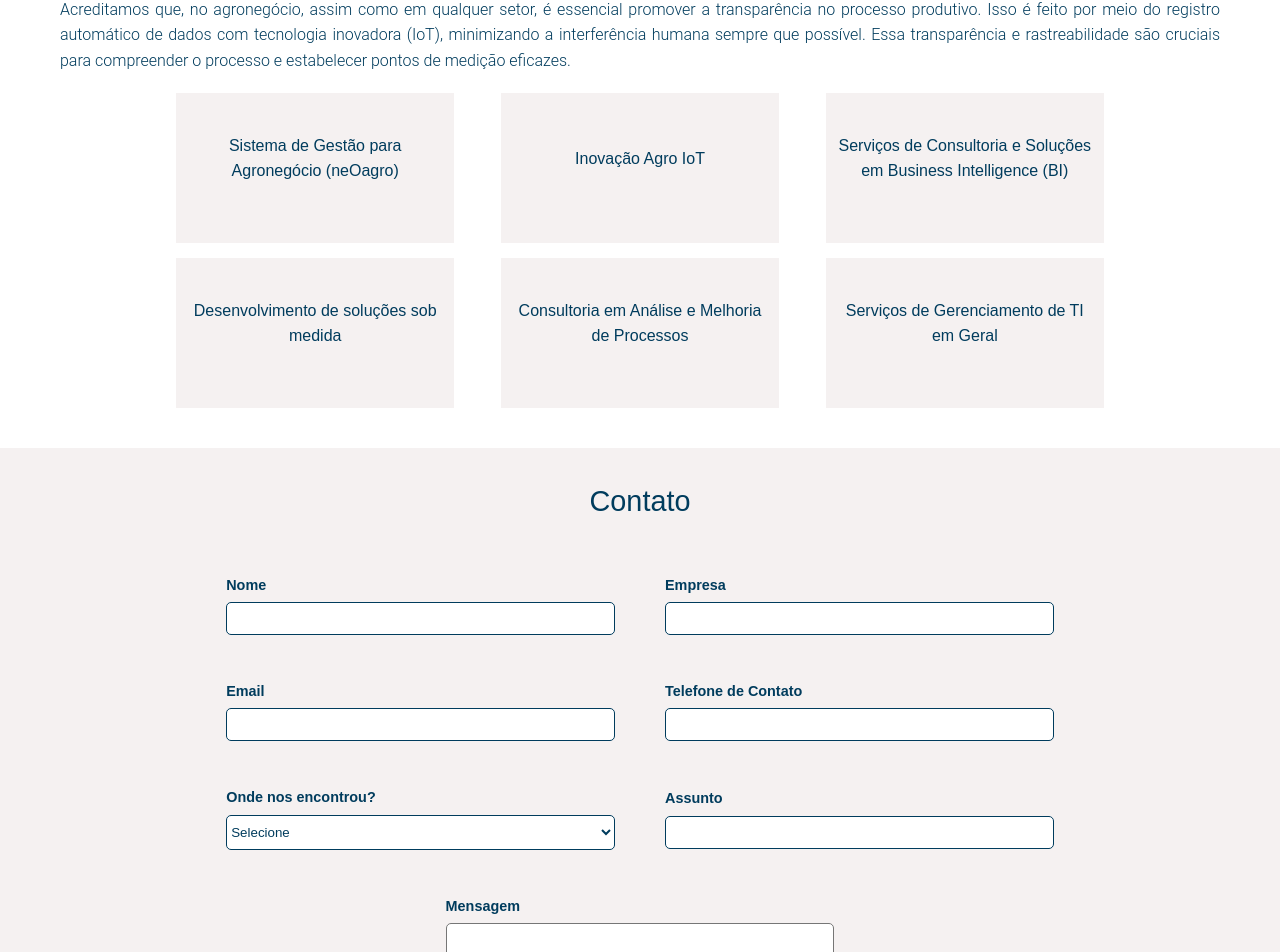
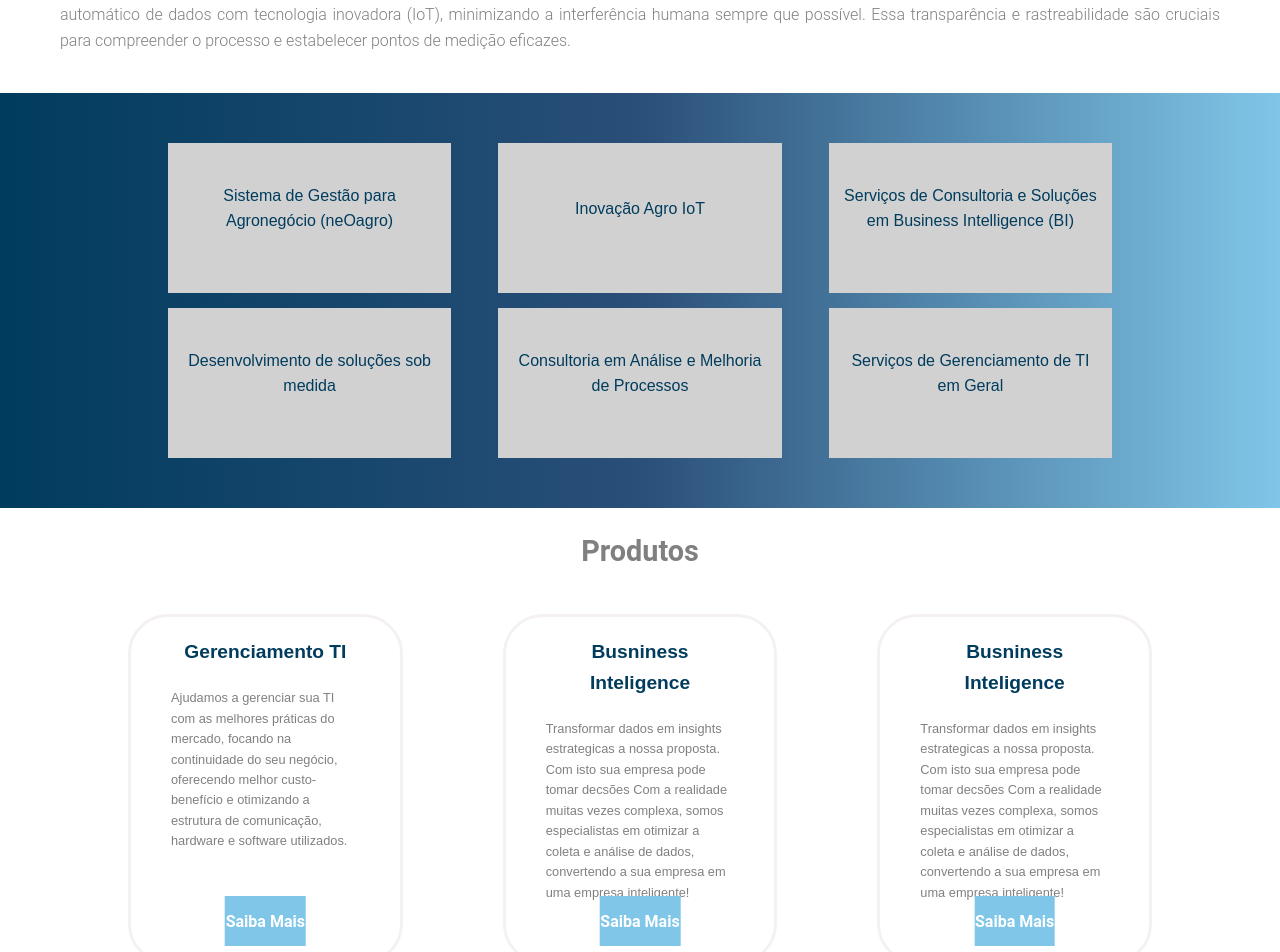
Before and after one commit to OtavioBGoulart/S2BSitee, a React app: page /solucoes in a window 1280 px wide. Shown: the part 468-1420 px from the top of the page. Built offline with nearby package versions, Linux system fonts and the light colour scheme; the HTML template or start-up script is replaced by a standard one.

Commit message:
feat: solutions page

```diff
--- /dev/null
+++ b/src/pages/soluções/dashboards.tsx
@@ -0,0 +1,124 @@
+import styled from "styled-components";
+
+export function Dashboards() {
+
+    return (
+        <Div>
+            <Container>
+                <h1>Produtos</h1>
+                <CardContainer>
+                    <Card>
+                        <h2>Gerenciamento TI</h2>
+                        <span>Ajudamos a gerenciar sua TI com as melhores práticas do mercado, focando na continuidade do seu negócio,
+                            oferecendo melhor custo-benefício e otimizando a estrutura de comunicação, hardware e software utilizados.
+                        </span>
+                        <SaibaMais>
+                            Saiba Mais
+                        </SaibaMais>
+                    </Card>
+                    <Card>
+                        <h2>Busniness Inteligence</h2>
+                        <span>Transformar dados em insights estrategicas a nossa proposta. Com isto sua empresa pode tomar decsões Com a realidade muitas vezes complexa,
+                            somos especialistas em otimizar a coleta e análise de dados, convertendo a sua empresa em uma empresa inteligente!
+                        </span>
+                        <SaibaMais>
+                            Saiba Mais
+                        </SaibaMais>
+                    </Card>
+                    <Card>
+                        <h2>Busniness Inteligence</h2>
+                        <span>Transformar dados em insights estrategicas a nossa proposta. Com isto sua empresa pode tomar decsões Com a realidade muitas vezes complexa,
+                            somos especialistas em otimizar a coleta e análise de dados, convertendo a sua empresa em uma empresa inteligente!
+                        </span>
+                        <SaibaMais>
+                            Saiba Mais
+                        </SaibaMais>
+                    </Card>
+                </CardContainer>
+            </Container>
+        </Div>
+    )
+}
+
+const Div = styled.div`
+    width: 100%;
+    height: auto;
+    display: flex;
+    justify-content: center;
+
+`
+const Container = styled.div`
+    width: 80%;
+    padding-top: 20px;
+    padding-bottom: 30px;
+
+    h1 {
+        color: ${({ theme }) => theme.colors.secondary.dark};
+        font-size: ${({ theme }) => theme.fontSizes.xlarge};
+        font-family: ${({ theme }) => theme.fonts.main};
+        text-align: center;
+        margin-bottom: 40px;
+    }
+`;
+
+const CardContainer = styled.div`
+    display: flex;
+    justify-content: center;
+    gap: 100px;
+
+`
+
+const Card = styled.div`
+    display: flex;
+    flex-direction: column;
+    background-color: ${({ theme }) => theme.colors.secondary.lighter};
+    border: 3px solid ${({ theme }) => theme.colors.secondary.light};
+    border-radius: 40px;
+    padding: 20px 40px;
+    width: 50%;
+    max-width: 350px;
+    height: 350px;
+    position: relative;
+    transition: transform 0.2s ease-in-out box-shadow 0.2s ease-in-out;
+
+    h2 {
+        color: ${({ theme }) => theme.colors.primary.light};
+        font-family: ${({ theme }) => theme.fonts.content};
+        font-size: ${({ theme }) => theme.fontSizes.xmedium};
+        margin-bottom: 20px;
+        text-align: center;
+    }
+
+    span {
+        color: ${({ theme }) => theme.colors.secondary.dark};
+        font-family: ${({ theme }) => theme.fonts.content};
+        font-size: ${({ theme }) => theme.fontSizes.small};
+    }
+
+    &:hover {
+        transform: translateY(-10px);
+        box-shadow: 0 10px 15px rgba(0, 0, 0, 0.2);
+    }
+`
+
+const SaibaMais = styled.button`
+    display: flex;
+    justify-content: center;
+    align-items: center;
+    border: none;
+    width: 30%;
+    height: 50px;
+    font-family: ${({ theme }) => theme.fonts.main};
+    font-size: ${({ theme }) => theme.fontSizes.medium};
+    font-weight: 600;
+    background-color: ${({ theme }) => theme.colors.primary.lighter};
+    color: ${({ theme }) => theme.colors.secondary.lighter};
+    position: absolute;
+    bottom: 15px;
+    left: 50%;
+    transform: translateX(-50%);
+
+    &:hover {
+        cursor: pointer;
+    }
+`
--- a/src/pages/soluções/index.tsx
+++ b/src/pages/soluções/index.tsx
@@ -1,4 +1,6 @@
 import styled from "styled-components";
+import { Dashboards } from "./dashboards";
+import { Products } from "./products";
 
 export function Solucoes() {
   return (
@@ -27,37 +29,17 @@ export function Solucoes() {
             <span>Estamos sempre próximos dos nossos clientes, mantendo linhas de comunicação ágeis. Isso torna o processo de criação mais eficiente, permitindo que entreguemos soluções de forma rápida e eficaz.</span>
           </TextContainer>
           <TextContainer>
-            <h2>Embientes Exigentes</h2>
+            <h2>Ambientes Exigentes</h2>
             <span>Desenvolvemos sistemas para empresas multinacionais no Brasil, utilizados por centenas de usuários, sempre em conformidade com as rigorosas exigências das auditorias internacionais.</span>
           </TextContainer>
           <TextContainer>
             <h2>Inovação</h2>
             <span>Acreditamos que, no agronegócio, assim como em qualquer setor, é essencial promover a transparência no processo produtivo. Isso é feito por meio do registro automático de dados com tecnologia inovadora (IoT), minimizando a interferência humana sempre que possível. Essa transparência e rastreabilidade são cruciais para compreender o processo e estabelecer pontos de medição eficazes.</span>
           </TextContainer>
-          <Products>
-            <CardsContainer>
-              <Card>
-                <span>Sistema de Gestão para Agronegócio (neOagro)</span>
-              </Card>
-              <Card>
-                <span>Inovação Agro IoT</span>
-              </Card>
-              <Card>
-                <span>Serviços de Consultoria e Soluções em Business Intelligence (BI)</span>
-              </Card>
-              <Card>
-                <span>Desenvolvimento de soluções  sob medida</span>
-              </Card>
-              <Card>
-                <span>Consultoria em Análise e Melhoria de Processos</span>
-              </Card>
-              <Card>
-                <span>Serviços de Gerenciamento de TI em Geral</span>
-              </Card>
-            </CardsContainer>
-          </Products>
         </Content>
       </Container>
+      <Products />
+      <Dashboards />
     </>
   );
 }
@@ -66,7 +48,7 @@ const Container = styled.div`
   background-color: ${({ theme }) => theme.colors.secondary.lighter};
   display: flex;
   justify-content: center;
-  padding: 20px 20px;
+  padding: 0px 20px;
 `;
 
 const Header = styled.div`
@@ -74,12 +56,12 @@ const Header = styled.div`
   align-items: center;
   justify-content: center;
   height: 100px;
-  background-color: ${({ theme }) => theme.colors.primary.light};
+  background-color: ${({ theme }) => theme.colors.secondary.lighter};
 
 
   h1 {
-    color: ${({ theme }) => theme.colors.secondary.lighter};
-    font: ${({ theme }) => theme.fonts.main};
+    color: ${({ theme }) => theme.colors.secondary.dark};
+    font-family: ${({ theme }) => theme.fonts.heading};
     font-size: ${({ theme }) => theme.fontSizes.xlarge};
   }
 
@@ -103,7 +85,7 @@ const Content = styled.div`
   }
 
   span {
-    color: ${({ theme }) => theme.colors.primary.light};
+    color: ${({ theme }) => theme.colors.secondary.dark};
     font-size: ${({ theme }) => theme.fontSizes.medium};
     font-weight: 300;
     display: block;
@@ -142,72 +124,6 @@ const Content = styled.div`
   }
 `;
 
-
-const Card = styled.div`
-    width: 30%;
-    height: 150px;
-    max-height: 350px;
-    padding: 10px;
-    border: none;
-    display: flex;
-    flex-direction: column;
-    align-items: center;
-    justify-content: center;
-    border: 1px solid #003c5d;
-    border: 20px;
-    background-color: ${({ theme }) => theme.colors.secondary.light};
-    transition: transform 0.2 ease-in-out, box-shadow 0.2 ease-in-out;
-
-    @media (max-width: 900px) {
-        width: 100%;
-    };
-
-    /* &:hover {
-        transform: translateY(-10px);
-        box-shadow: 0 8px 16px rgba(0, 0, 0, 0.2),
-        0 12px 40px rgba(0, 0, 0, 0.2);
-        border-radius: 10px;
-    } */
-
-    span {
-    font-family: ${({ theme }) => theme.fonts.content};
-    color: ${({ theme }) => theme.colors.primary.light};
-    font-size: ${({ theme }) => theme.fontSizes.medium};
-    font-weight: 500;
-    margin-bottom: 20px;
-    text-align: center;
-    }
-
-    img {
-        width: 70px;
-        height: 70px;
-        transition: transform 1s ease-in-out;
-
-        &:hover {
-            transform: rotate(360deg);
-        }
-    }
-`
-
-const Products = styled.div`
-  display: flex;
-  justify-content: center;
-`
-const CardsContainer = styled.div`
-    width: 80%;
-    height: auto;
-    display: flex;
-    flex-wrap: wrap;
-    gap: 15px;
-    justify-content: space-between;
-
-    @media (max-width: 900px) {
-        flex-direction: column;
-        align-items: center;
-        gap: 15px
-    };
-`
-
 const TextContainer = styled.div`
     display: flex;
     flex-direction: column;
--- a/src/pages/soluções/products.tsx
+++ b/src/pages/soluções/products.tsx
@@ -3,63 +3,100 @@ import styled from "styled-components";
 export function Products() {
 
     return (
-        <Container>
-            <Content>
-                <h1>Nossos Produtos</h1>
-                <ListImageContainer>
-                    <ul>
-                        <li>Sistema de Gestão para Agronegócio (neOagro)</li>
-                        <li>Inovação Agro IoT</li>
-                        <li>Serviços de Consultoria e Soluções em Business Intelligence (BI)</li>
-                        <li>Desenvolvimento de soluções  sob medida</li>
-                        <li>Consultoria em Análise e Melhoria de Processos</li>
-                        <li>Serviços de Gerenciamento de TI em Geral</li>
-                    </ul>
-                </ListImageContainer>
-            </Content>
-        </Container>
+        <ProductsContainer>
+            <CardsContainer>
+                <Card>
+                    <span>Sistema de Gestão para Agronegócio (neOagro)</span>
+                </Card>
+                <Card>
+                    <span>Inovação Agro IoT</span>
+                </Card>
+                <Card>
+                    <span>Serviços de Consultoria e Soluções em Business Intelligence (BI)</span>
+                </Card>
+                <Card>
+                    <span>Desenvolvimento de soluções  sob medida</span>
+                </Card>
+                <Card>
+                    <span>Consultoria em Análise e Melhoria de Processos</span>
+                </Card>
+                <Card>
+                    <span>Serviços de Gerenciamento de TI em Geral</span>
+                </Card>
+            </CardsContainer>
+        </ProductsContainer>
     )
 }
 
 
-const Container = styled.div`
-  background-color: ${({ theme }) => theme.colors.secondary.lighter};
+const ProductsContainer = styled.div`
   display: flex;
   justify-content: center;
-  padding: 20px 0;
-`;
+  padding: 50px;
+  background: linear-gradient(90deg,
+    ${({ theme }) => theme.colors.primary.light},
+    #2a4f78,
+    ${({ theme }) => theme.colors.primary.lighter}
+  );
+`
 
+const CardsContainer = styled.div`
+    width: 80%;
+    height: auto;
+    display: flex;
+    flex-wrap: wrap;
+    gap: 15px;
+    justify-content: space-between;
 
-const Content = styled.div`
-  max-width: 1200px;
-  padding: 20px;
-  line-height: 1.6;
-  text-align: justify;
+    @media (max-width: 900px) {
+        flex-direction: column;
+        align-items: center;
+        gap: 15px
+    };
+`
 
-  h1 {
+const Card = styled.div`
+    width: 30%;
+    height: 150px;
+    max-height: 350px;
+    padding: 10px;
+    border: none;
+    display: flex;
+    flex-direction: column;
+    align-items: center;
+    justify-content: center;
+    border: 1px solid #003c5d;
+    border: 20px;
+    background-color: ${({ theme }) => theme.colors.secondary.default};
+    transition: transform 0.2 ease-in-out, box-shadow 0.2 ease-in-out;
+
+    @media (max-width: 900px) {
+        width: 100%;
+    };
+
+    /* &:hover {
+        transform: translateY(-10px);
+        box-shadow: 0 8px 16px rgba(0, 0, 0, 0.2),
+        0 12px 40px rgba(0, 0, 0, 0.2);
+        border-radius: 10px;
+    } */
+
+    span {
+    font-family: ${({ theme }) => theme.fonts.content};
     color: ${({ theme }) => theme.colors.primary.light};
-    font: ${({ theme }) => theme.fonts.main};
-    font-size: ${({ theme }) => theme.fontSizes.xlarge};
+    font-size: ${({ theme }) => theme.fontSizes.medium};
+    font-weight: 500;
     margin-bottom: 20px;
     text-align: center;
-  }
+    }
+
+    img {
+        width: 70px;
+        height: 70px;
+        transition: transform 1s ease-in-out;
+
+        &:hover {
+            transform: rotate(360deg);
+        }
+    }
 `
-
-const ListImageContainer = styled.div`
-    display: flex;
-    justify-content: start;
-
-    ul {
-    margin-top: 25px;
-    list-style-type: disc;
-    padding-left: 20px;
-  }
-
- li {
-    color: ${({ theme }) => theme.colors.primary.light};
-    font-size: ${({ theme }) => theme.fontSizes.xmedium};
-    margin-bottom: 20px;
-    font-weight: bolder;
- }
-
-`
```
